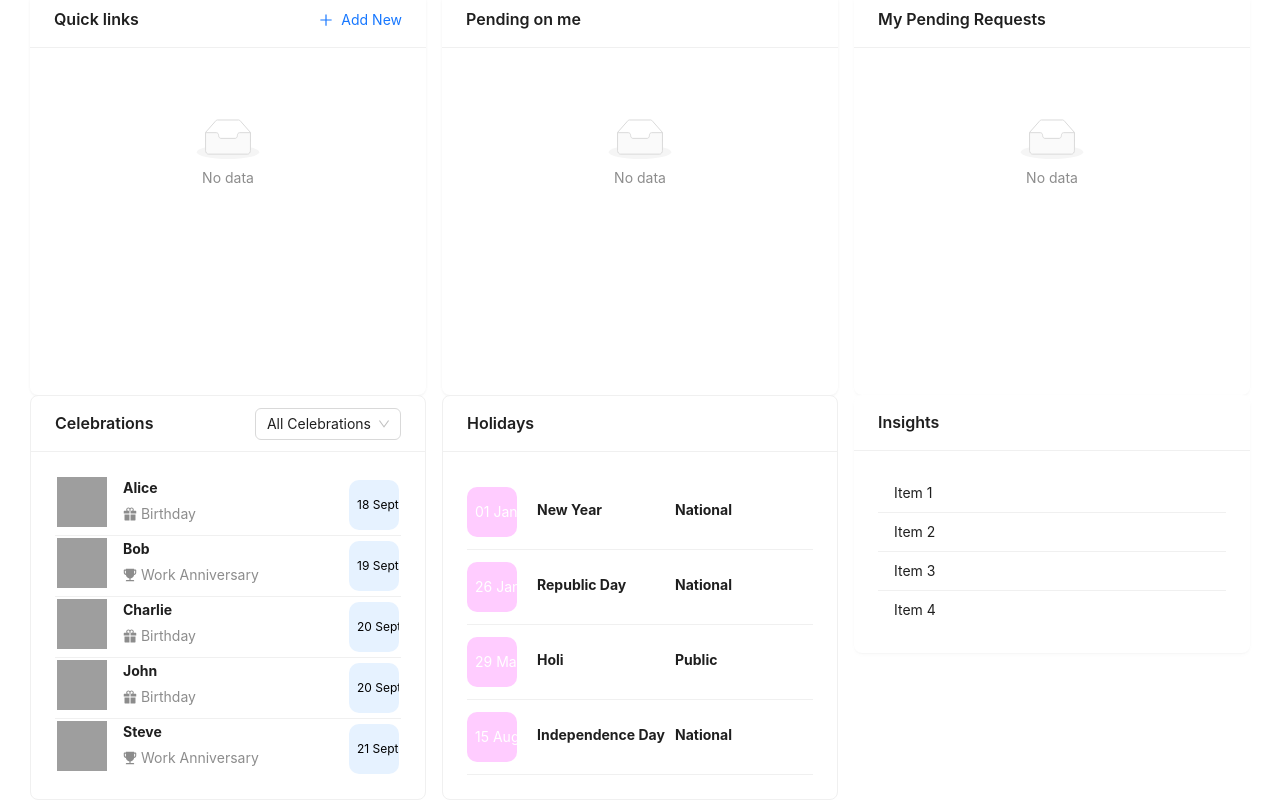
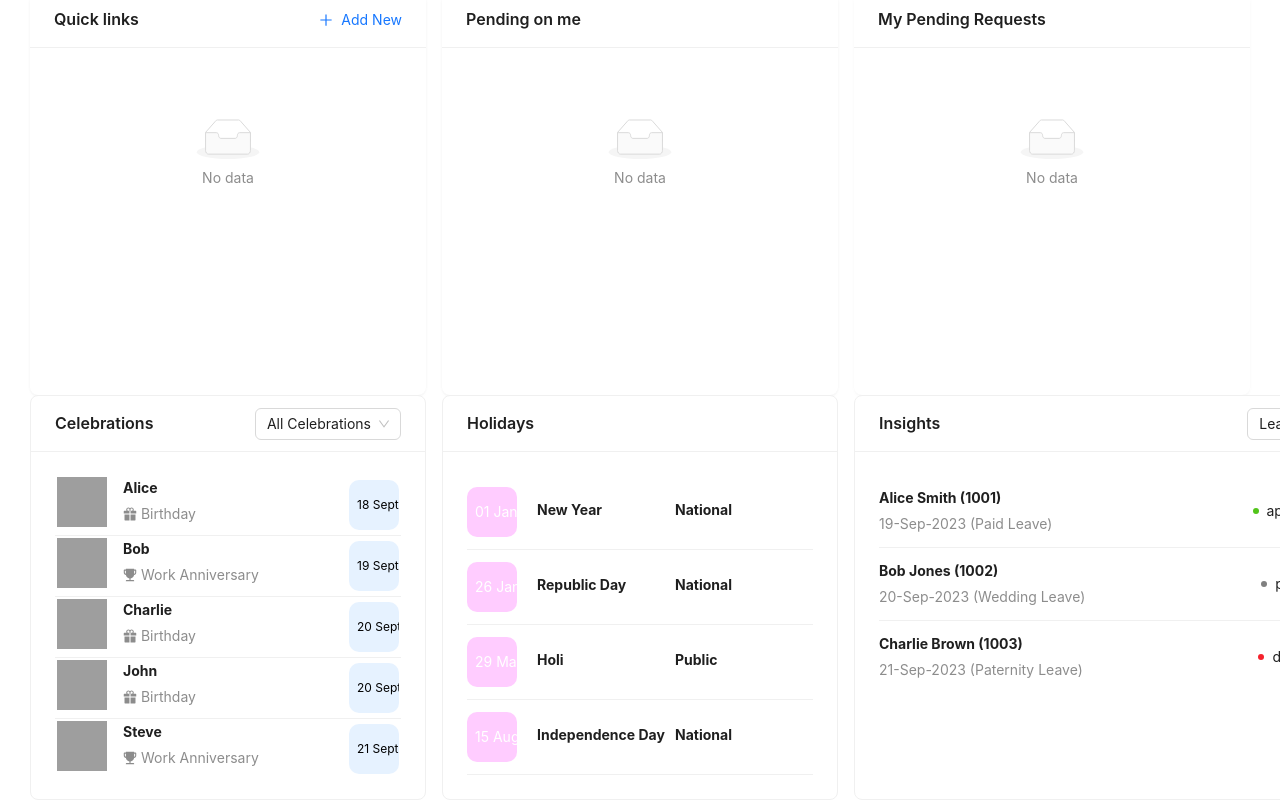
Before and after one commit to dani24sahu/dashboard-antd-reactjs, a React (Create React App) app: page / in a window 1280 px wide. Shown: the part 1451-2251 px from the top of the page. Built offline with nearby package versions, Linux system fonts and the light colour scheme; grey boxes are pictures that could not be loaded.

Commit message:
inserted data in the component

```diff
--- a/src/components/views/insightCard/Insights.jsx
+++ b/src/components/views/insightCard/Insights.jsx
@@ -1,18 +1,57 @@
-import { Card, List } from "antd";
-import React from "react";
+import React, { useState } from "react";
+import { Card, List, Badge, Select } from "antd";
+import {data} from './insightsData'
 
-const Insights = ({data}) => {
+const filterOptions = [
+  { label: "Leave", value: "leave" },
+  { label: "Work from home", value: "Work from home" },
+  { label: "On duty", value: "On duty" },
+];
+
+const statusColors = {
+  approved: "green",
+  pending: "gray",
+  declined: "red",
+};
+
+const Insights = () => {
+  const [filter, setFilter] = useState("leave");
+
+  const handleChangeFilter = (value) => {
+    setFilter(value);
+  };
+
+  const extraContent = (
+    <Select value={filter} onChange={handleChangeFilter}>
+      {filterOptions.map((option) => (
+        <Select.Option key={option.value} value={option.value}>
+          {option.label}
+        </Select.Option>
+      ))}
+    </Select>
+  );
+
   return (
-    <>
-      <Card title="Insights" bordered={false}>
-        <List
-          size="small"
-          bordered={false}
-          dataSource={data}
-          renderItem={(item) => <List.Item>{item}</List.Item>}
-        />
-      </Card>
-    </>
+    <Card title="Insights" extra={extraContent} style={{ width: 500 }}>
+      <List
+        style={{ height: 300, overflow: "auto" }}
+        dataSource={data.filter((item) => {
+          if (filter === "leave") {
+            return item.type.some((t) => t.toLowerCase().includes("leave"));
+          }
+          return item.type.includes(filter);
+        })}
+        renderItem={(item) => (
+          <List.Item>
+            <List.Item.Meta
+              title={item.name}
+              description={`${item.date} (${item.type.join(", ")})`}
+            />
+            <Badge color={statusColors[item.status]} text={item.status} />
+          </List.Item>
+        )}
+      />
+    </Card>
   );
 };
 
```
